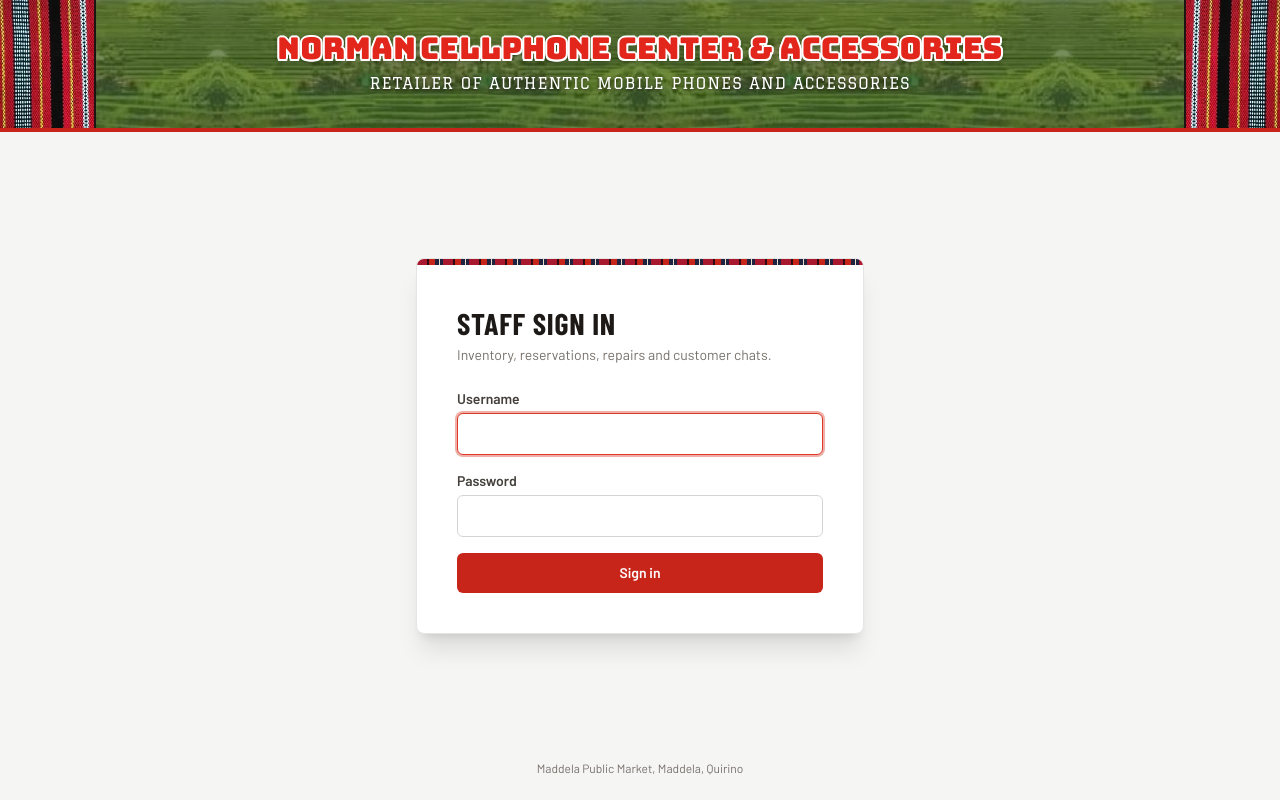
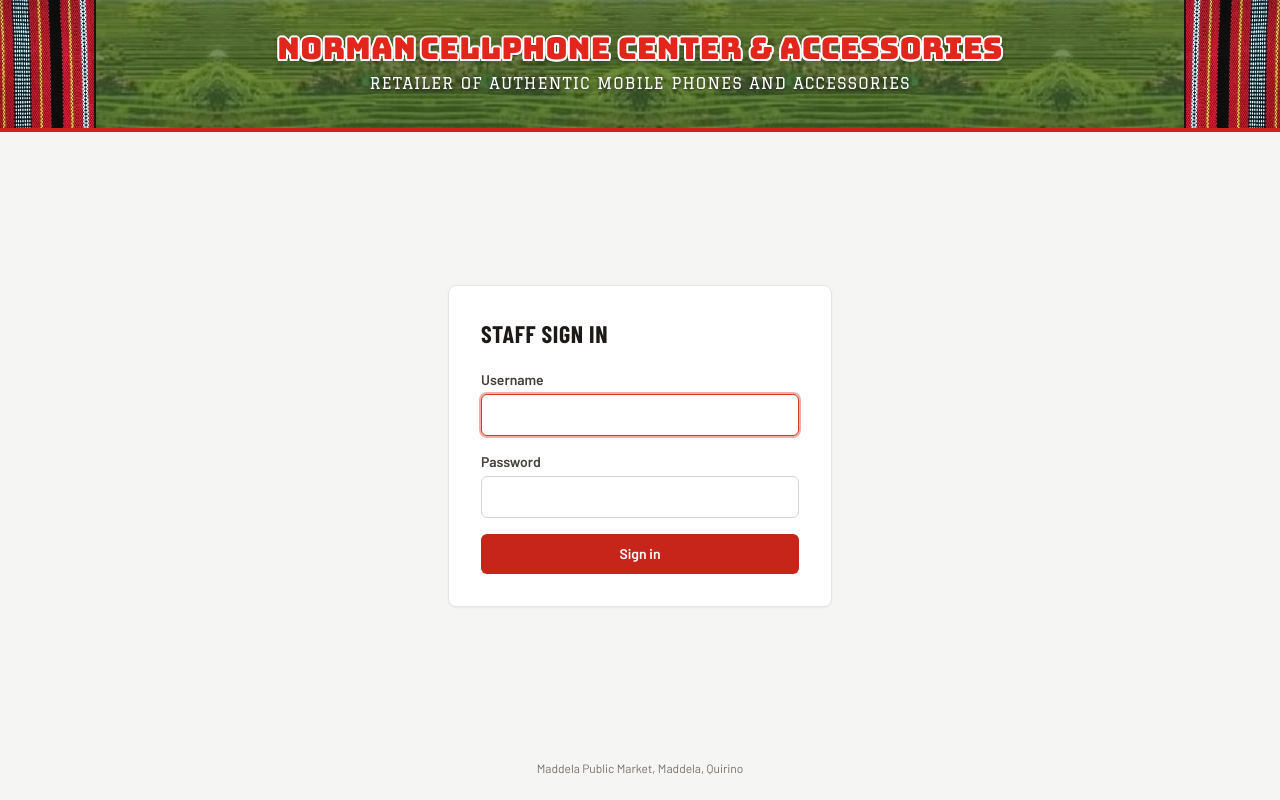
Before and after one commit to kurtking514-byte/norman-retail-system, a React (Vite) app in the folder frontend/: page /login in a window 1280 px wide. Built offline with nearby package versions, Linux system fonts and the light colour scheme; no server answers.

Commit message:
Login: plain Staff sign in card

```diff
--- a/frontend/src/pages/Login.jsx
+++ b/frontend/src/pages/Login.jsx
@@ -47,11 +47,9 @@ export default function Login() {
     <div className="min-h-screen bg-stone-100 flex flex-col">
       <ShopBanner tagline="Retailer of authentic mobile phones and accessories" />
       <div className="flex-1 flex items-start sm:items-center justify-center px-4 py-10">
-        <div className="w-full max-w-md bg-white rounded-lg border border-stone-200 shadow-xl overflow-hidden">
-          <div className="weave h-1.5" />
-          <div className="p-6 sm:p-10">
-            <h1 className="text-3xl text-stone-900">Staff sign in</h1>
-            <p className="mt-1 mb-6 text-sm text-stone-500">Inventory, reservations, repairs and customer chats.</p>
+        <div className="w-full max-w-sm bg-white rounded-lg border border-stone-200 shadow-sm">
+          <div className="p-6 sm:p-8">
+            <h1 className="mb-5 text-2xl text-stone-900">Staff sign in</h1>
 
             {error && (
               <div className="mb-4 px-4 py-3 bg-brand-50 border border-brand-200 text-brand-800 text-sm rounded-md">
```
Also changed, not shown: 4 other files (tests, documents, lock files or other folders).
